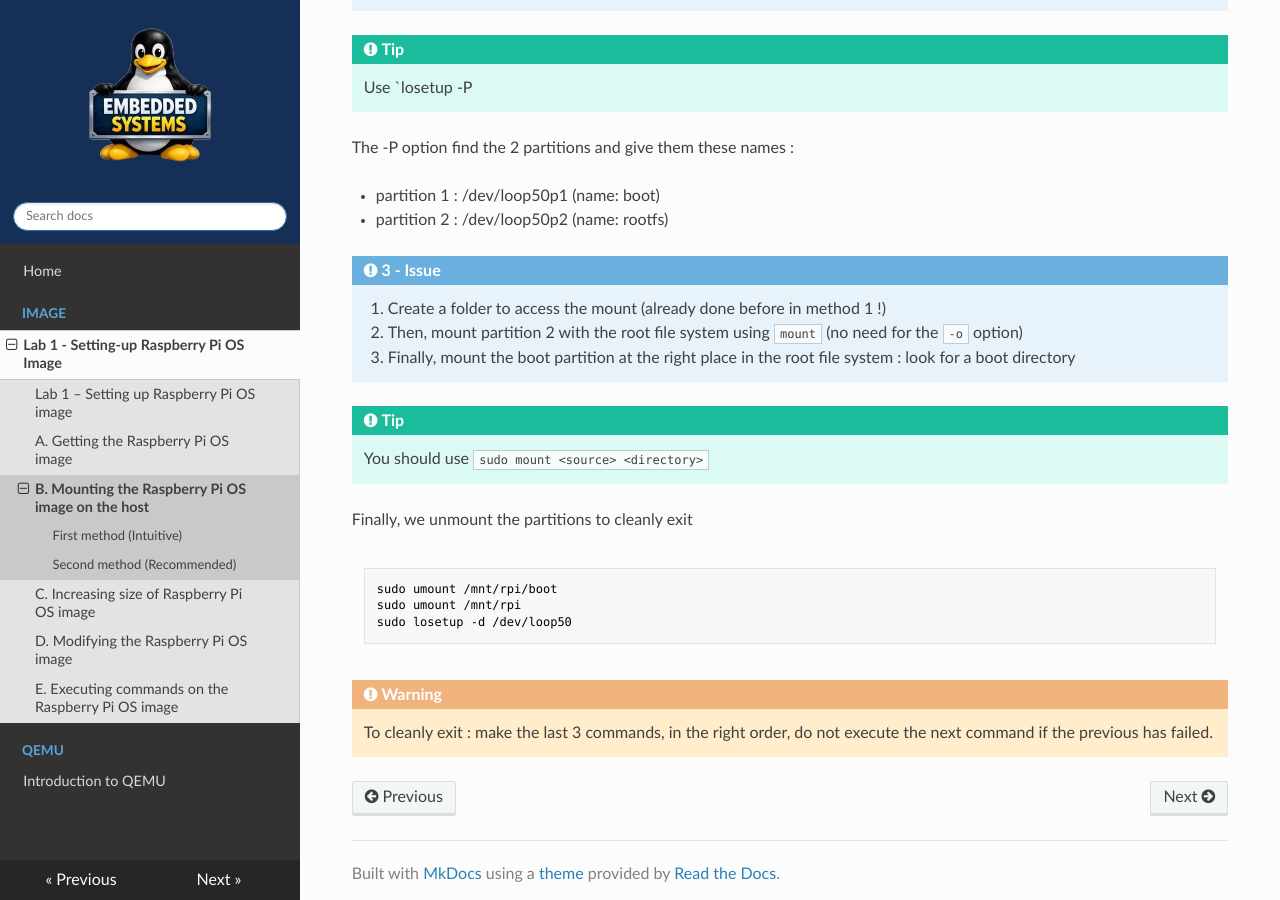
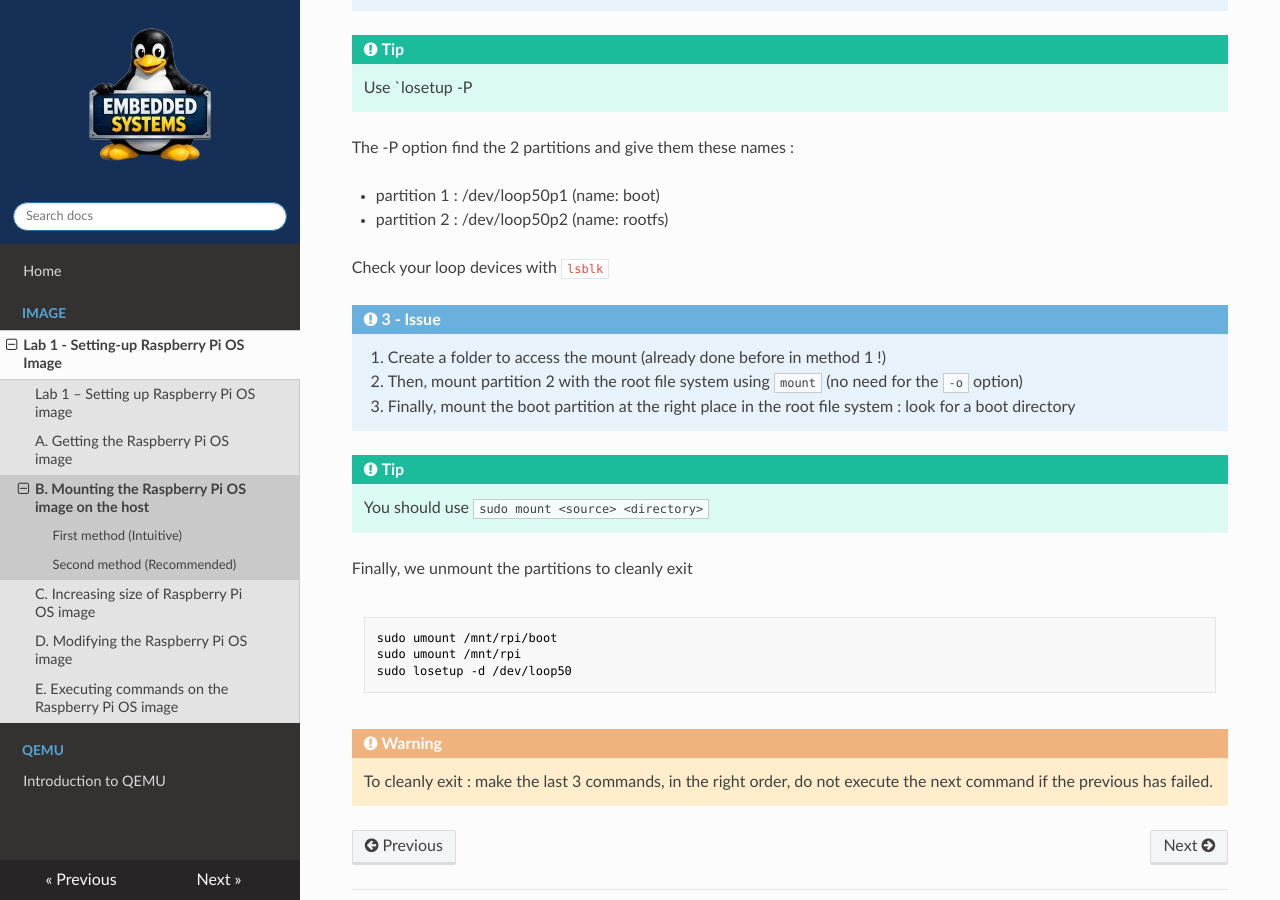
Before and after one commit to tlefloch/emb-sys, an MkDocs documentation site: the page built from docs/image/tp1/mounting.md, in a window 1280 px wide and 900 px high, scrolled down 3569 px. Built offline with MkDocs 1.6.1, drawn with Linux system fonts in a browser that asks for light colours; nearby versions of some CDN libraries.

Commit message:
show solutions

```diff
--- a/docs/image/tp1/mounting.md
+++ b/docs/image/tp1/mounting.md
@@ -148,6 +148,8 @@ The -P option find the 2 partitions and give them these names :
 - partition 1 : /dev/loop50p1 (name: boot)
 - partition 2 : /dev/loop50p2 (name: rootfs)
 
+Check your loop devices with `lsblk`
+
 
 !!! Note "3 - Issue"
     1. Create a folder to access the mount (already done before in method 1 !)
```
